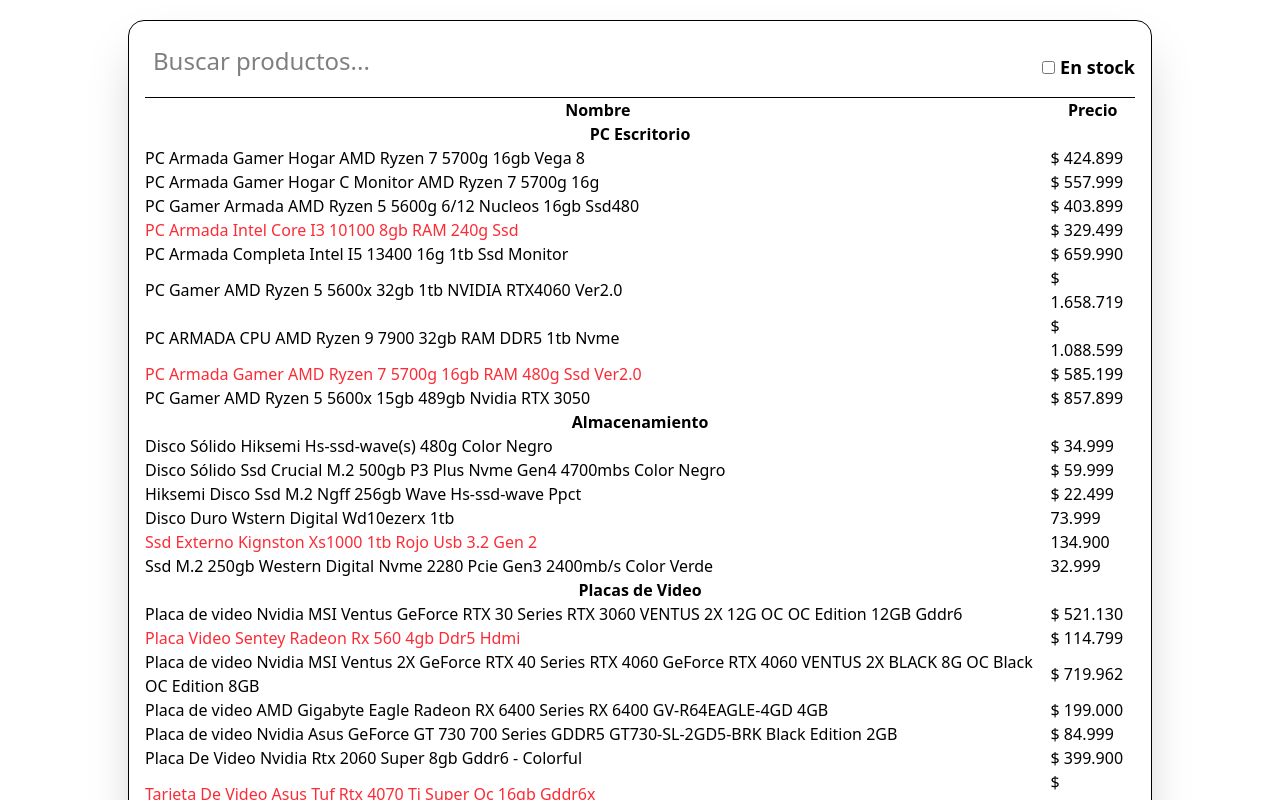
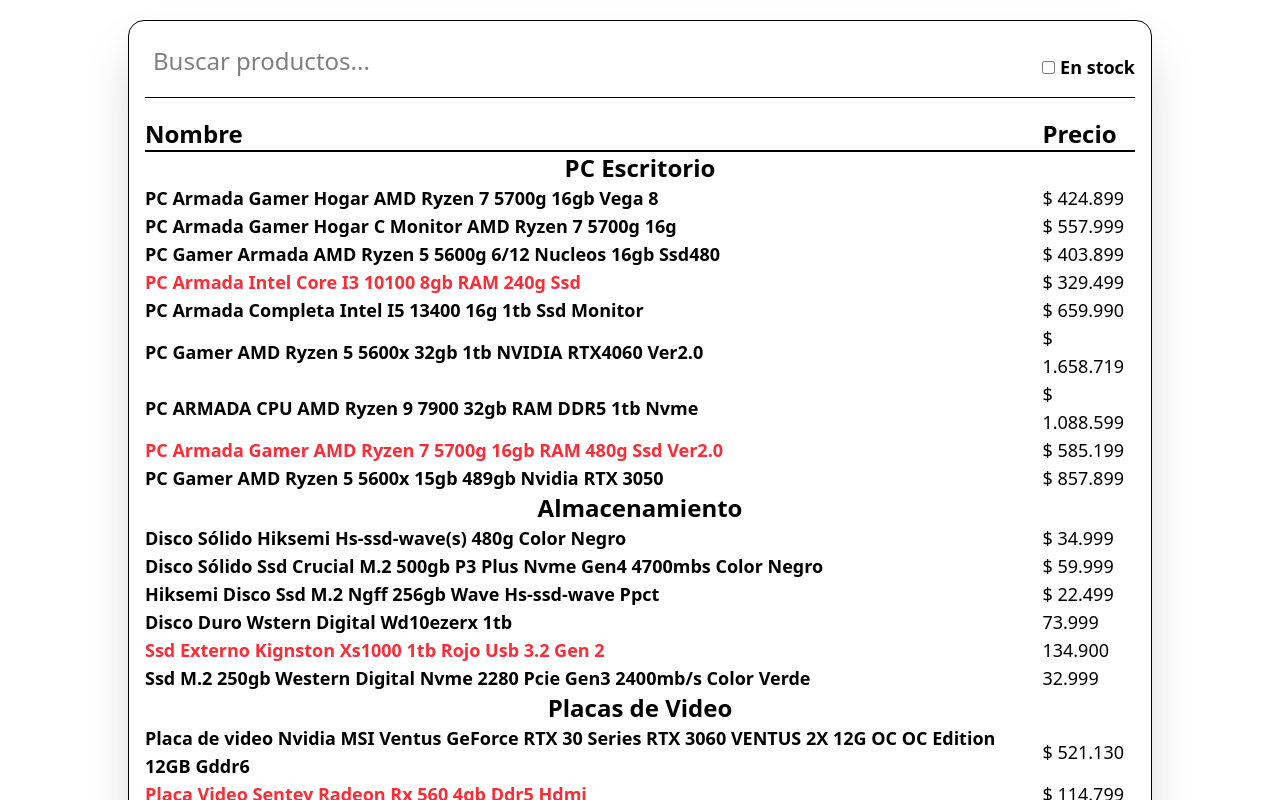
Before and after one commit to MatiCasiba/desafio-15-pensar-en-react, a React (Vite) app: page / in a window 1280 px wide. Shown: the top 800 px of the page. Built offline with nearby package versions, Linux system fonts and the light colour scheme.

Commit message:
Diseñando el contenido dentro (modifico tamaños y grosor del texto que contiene la lista)

```diff
--- a/src/components/FilaCategoriasProductos.jsx
+++ b/src/components/FilaCategoriasProductos.jsx
@@ -2,7 +2,7 @@
 const FilaCategoriasProductos = ({categoria}) => {
   return (
     <tr>
-        <th colSpan="2">
+        <th className="text-2xl" colSpan="2">
             {categoria}
         </th>
     </tr>
--- a/src/components/FilaProductos.jsx
+++ b/src/components/FilaProductos.jsx
@@ -5,8 +5,8 @@
         {producto.nombre}
     </span>
   return (
-    <tr>
-        <td>{nombre}</td>
+    <tr className=" text-lg ">
+        <td className="font-semibold">{nombre}</td>
         <td>{producto.precio}</td>
     </tr>
   )
--- a/src/components/TablaProductos.jsx
+++ b/src/components/TablaProductos.jsx
@@ -30,11 +30,11 @@
   })
 
   return (
-    <table>
-      <thead>
+    <table className="my-5">
+      <thead className="text-2xl border-b-2">
         <tr>
-          <th>Nombre</th>
-          <th>Precio</th>
+          <th className="text-start">Nombre</th>
+          <th className="text-start">Precio</th>
         </tr>
       </thead>
       <tbody>{filas}</tbody>
```
Also changed, not shown: 1 other file (tests, documents, lock files or other folders).
